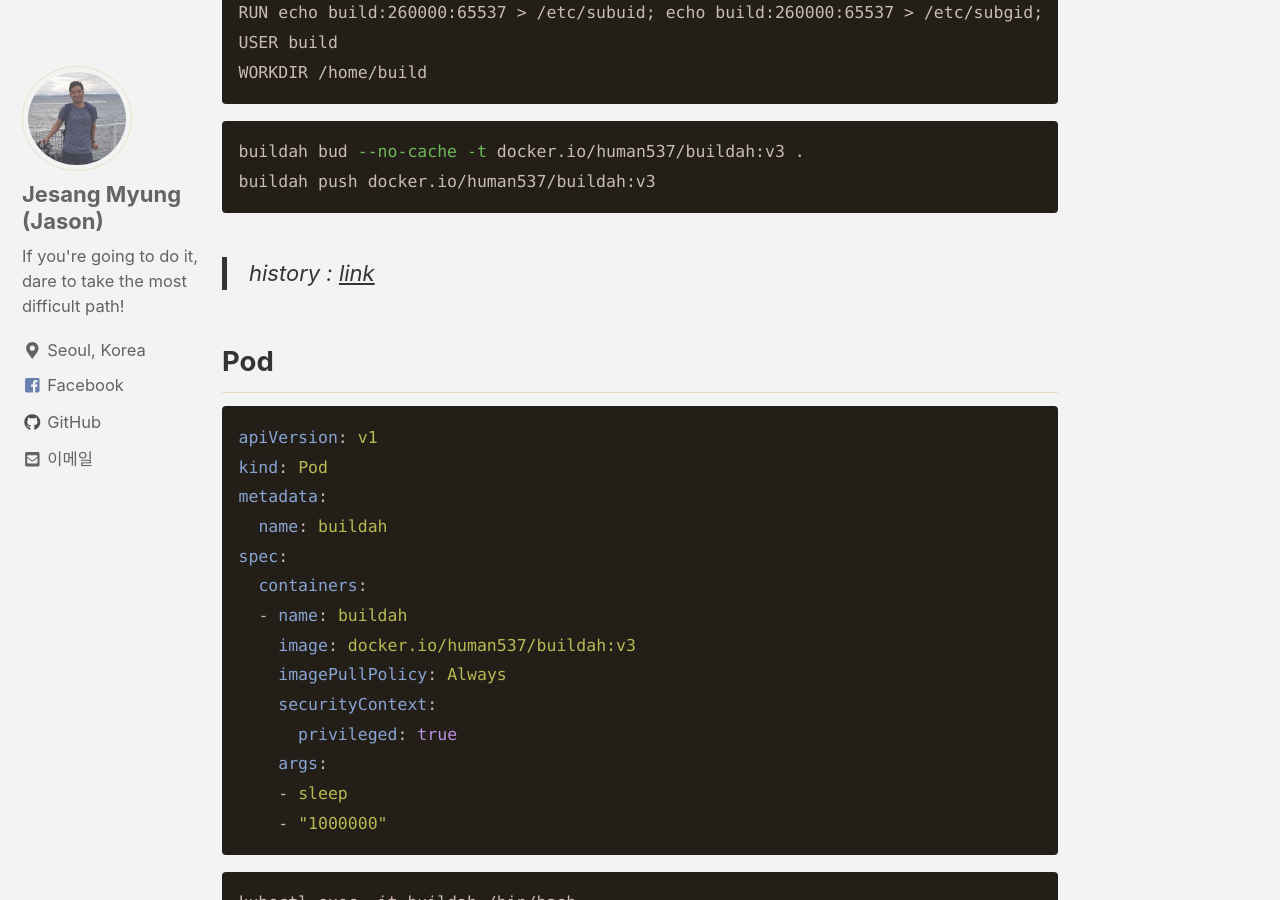
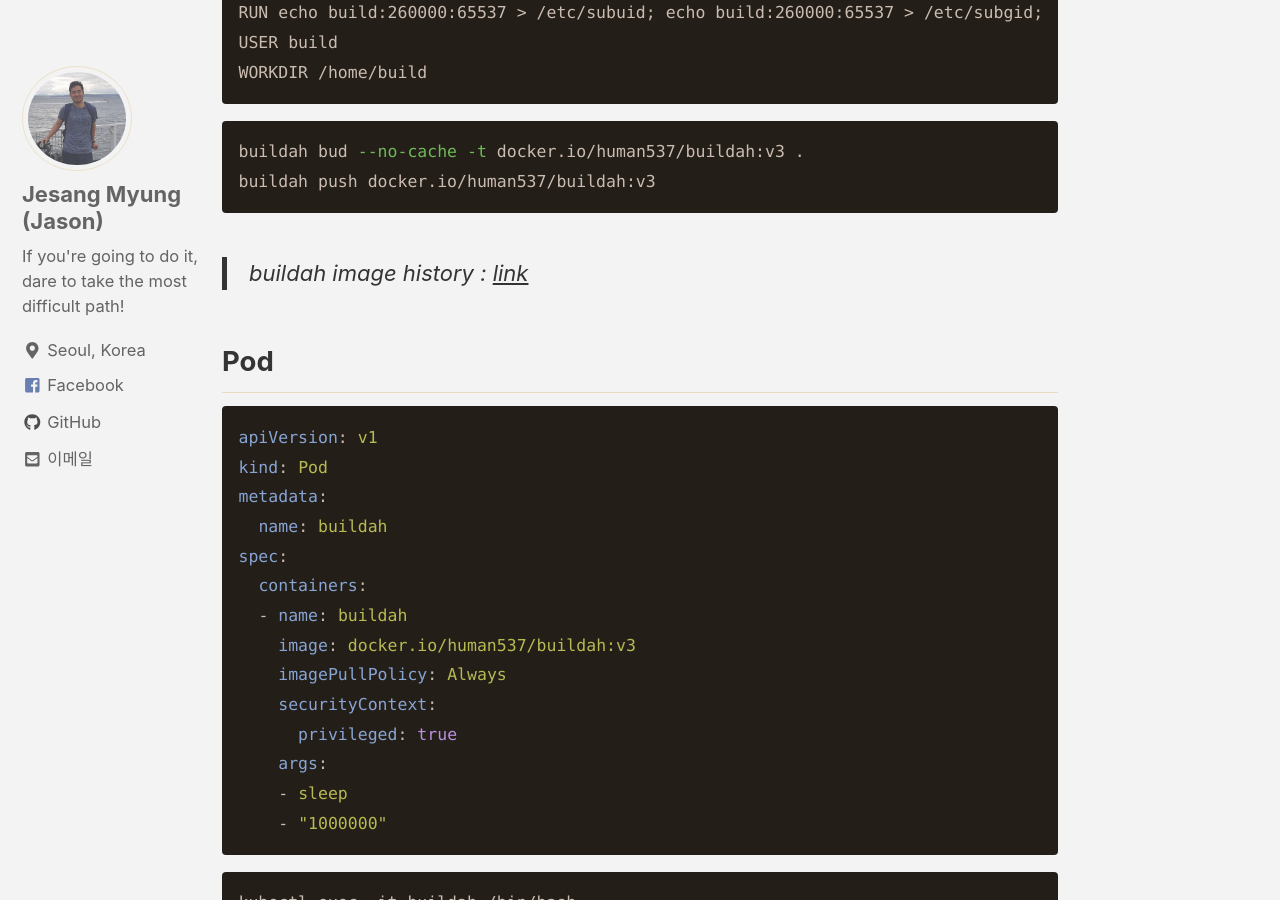
Before and after one commit to jmyung/jmyung.github.io, a Jekyll site: the page built from _posts/2021-10-20-buildah-in-container.md, in a window 1280 px wide and 900 px high, scrolled down 406 px. Built offline with Jekyll 4.4.1, drawn with Linux system fonts in a browser that asks for light colours; cached includes are drawn as plain includes; nearby versions of some CDN libraries.

Commit message:
Update 2021-10-20-buildah-in-container.md

````diff
--- a/_posts/2021-10-20-buildah-in-container.md
+++ b/_posts/2021-10-20-buildah-in-container.md
@@ -19,7 +19,7 @@ buildah bud --no-cache -t docker.io/human537/buildah:v3 .
 buildah push docker.io/human537/buildah:v3
 ```
 
-> history : [link](https://quay.io/repository/buildah/stable/manifest/sha256:a8ea8f5de48b6285d3ac6e6a4ef5d4f0d2f0cbd7c142dcd5c90752794ba2da05)
+> buildah image history : [link](https://quay.io/repository/buildah/stable/manifest/sha256:a8ea8f5de48b6285d3ac6e6a4ef5d4f0d2f0cbd7c142dcd5c90752794ba2da05)
 
 ## Pod
 
````
